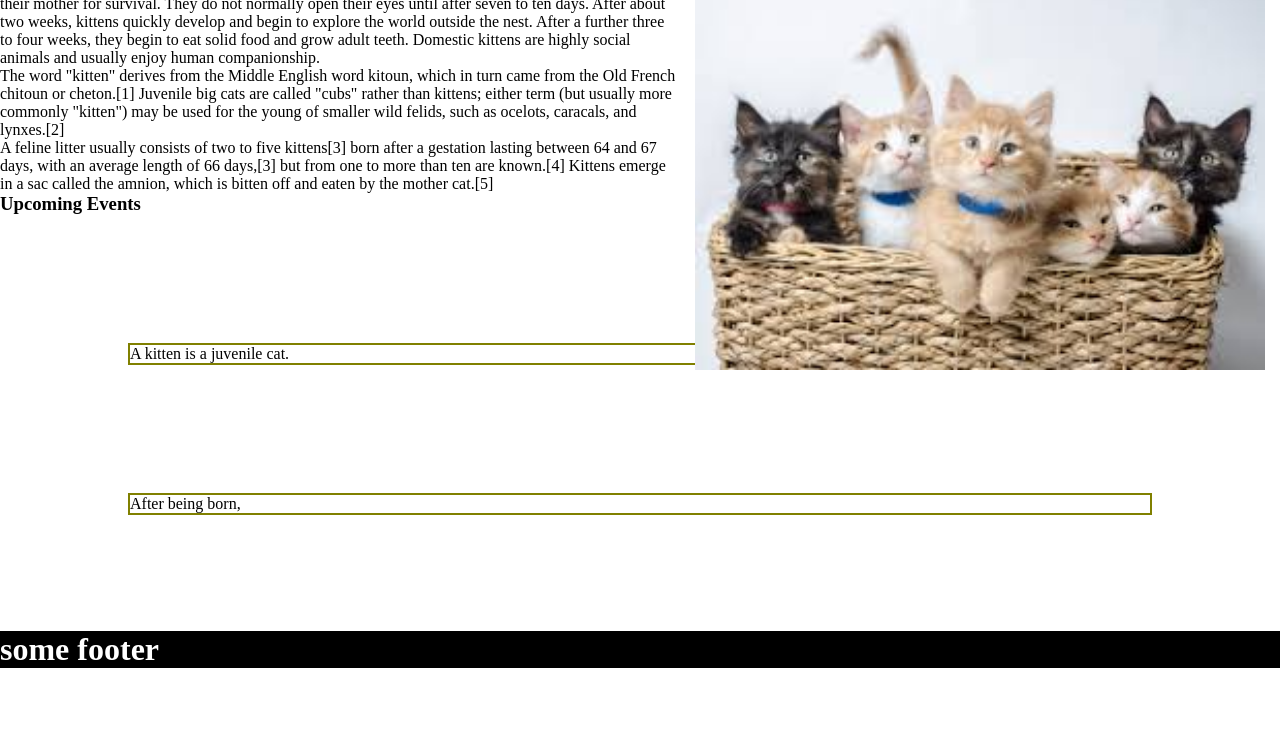
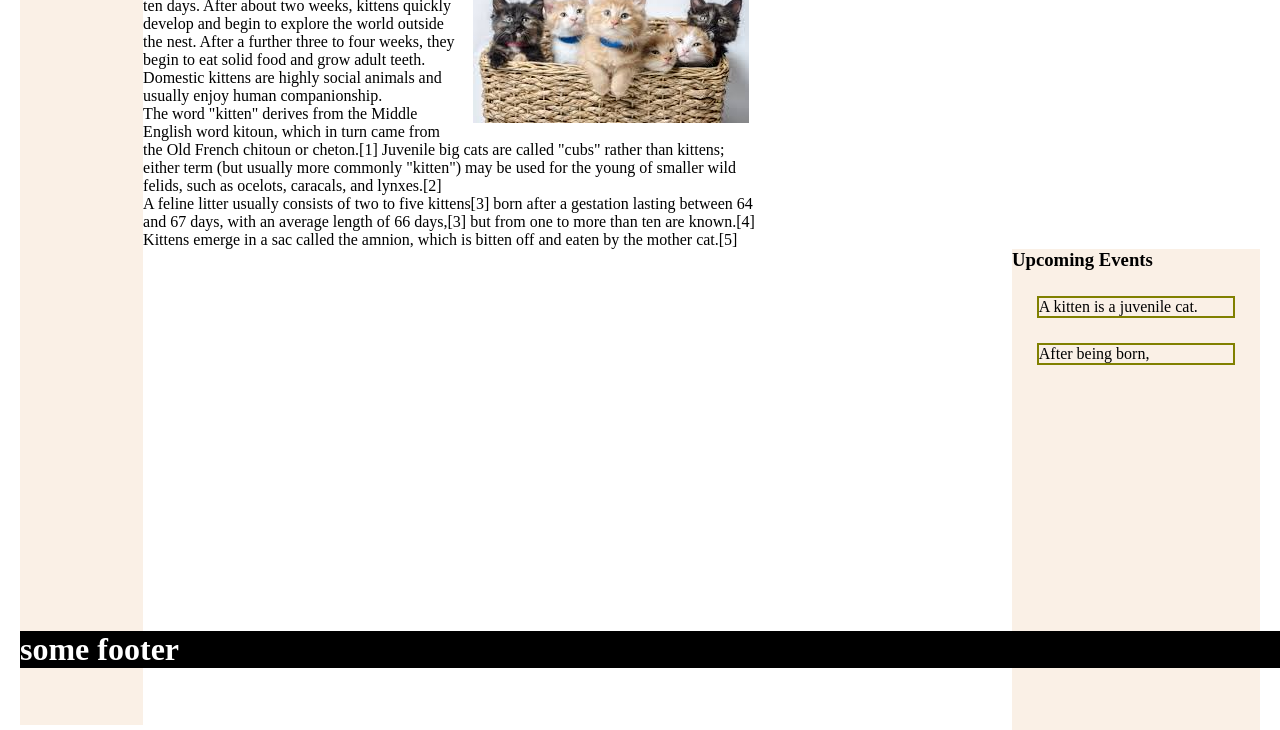
Before and after one commit to MrMichaelSeth/CSS-Layout, a plain HTML site: page index.html in a window 1280 px wide. Shown: the part 132-862 px from the top of the page. Before the commit the page ends 812 px from the top, so only its background shows below. Drawn offline with Linux system fonts and the light colour scheme.

Commit message:
styling attempt - need to troubleshoot

```diff
--- a/index.html
+++ b/index.html
@@ -7,10 +7,11 @@
     <title>Document</title>
 </head>
 <body>
+    <div class="container">
     <header>
         <h1>Kittens</h1>
     </header>
-    <nav>
+    <nav class="sidebar">
         <ul>
                  <li><a href="https://www.cnn.com/2021/01/31/us/andrew-brooks-obituary-covid-saliva-test/index.html" >Kittens</a></li>
 
@@ -23,7 +24,7 @@
     </nav>
     <main>
         <figure>
-            <img src="kittens.jpg" alt="kittens in a basket" width=600>
+            <img src="kittens.jpg" alt="kittens in a basket">
             <figcaption></figcaption>
         </figure>
         <p>A kitten is a juvenile cat. After being born, kittens display primary altriciality and are totally dependent on their mother for survival. They do not normally open their eyes until after seven to ten days. After about two weeks, kittens quickly develop and begin to explore the world outside the nest. After a further three to four weeks, they begin to eat solid food and grow adult teeth. Domestic kittens are highly social animals and usually enjoy human companionship.</p>
@@ -32,7 +33,7 @@
 
     </main>
     <section>
-        <aside>
+        <aside class="sidebar">
                 <h1>Upcoming Events</h1>
                 <p>A kitten is a juvenile cat.</p>
                 <p>After being born, </p>
@@ -41,6 +42,6 @@
     <footer>
         <h1> some footer </h1>
     </footer>
-
+    </div>
 </body>
 </html>
--- a/style.css
+++ b/style.css
@@ -1,6 +1,9 @@
 * {
     margin: 0;
+}
+html {
     box-sizing: border-box;
+    height: 100%;
 }
 
 header {
@@ -9,29 +12,46 @@ header {
     position: sticky;
     top: 0;
     width: 100%;
-    box-sizing: border-box;
 
-}
-
-footer {
-    background-color: black;
-    position: sticky;
-    bottom: 0;
-    width: 100%;
-    color:white;
 }
 
 img {
     float: right;
     max-width: 60%;
-    padding: 15px
+    padding: 15px;
 }
+aside {
+    width: 20%;
+    float: right;
+    top: 0;
+    clear: none;
 
+}
 aside p {
     border: 2px solid olive;
-    margin: 10%
+    margin: 10%;
 }
 
 a:hover{
     color:rgba(0, 126, 126, 0.801);
 }
+.sidebar {
+    height: 100vh;
+    background-color: linen;
+}
+nav {
+    float: left;
+}
+main {
+    width: 60%;
+}
+.container {
+    padding: 20px;
+}
+footer {
+    background-color: black;
+    position: fixed;
+    bottom: 0;
+    width: 100%;
+    color:white;
+}
```
